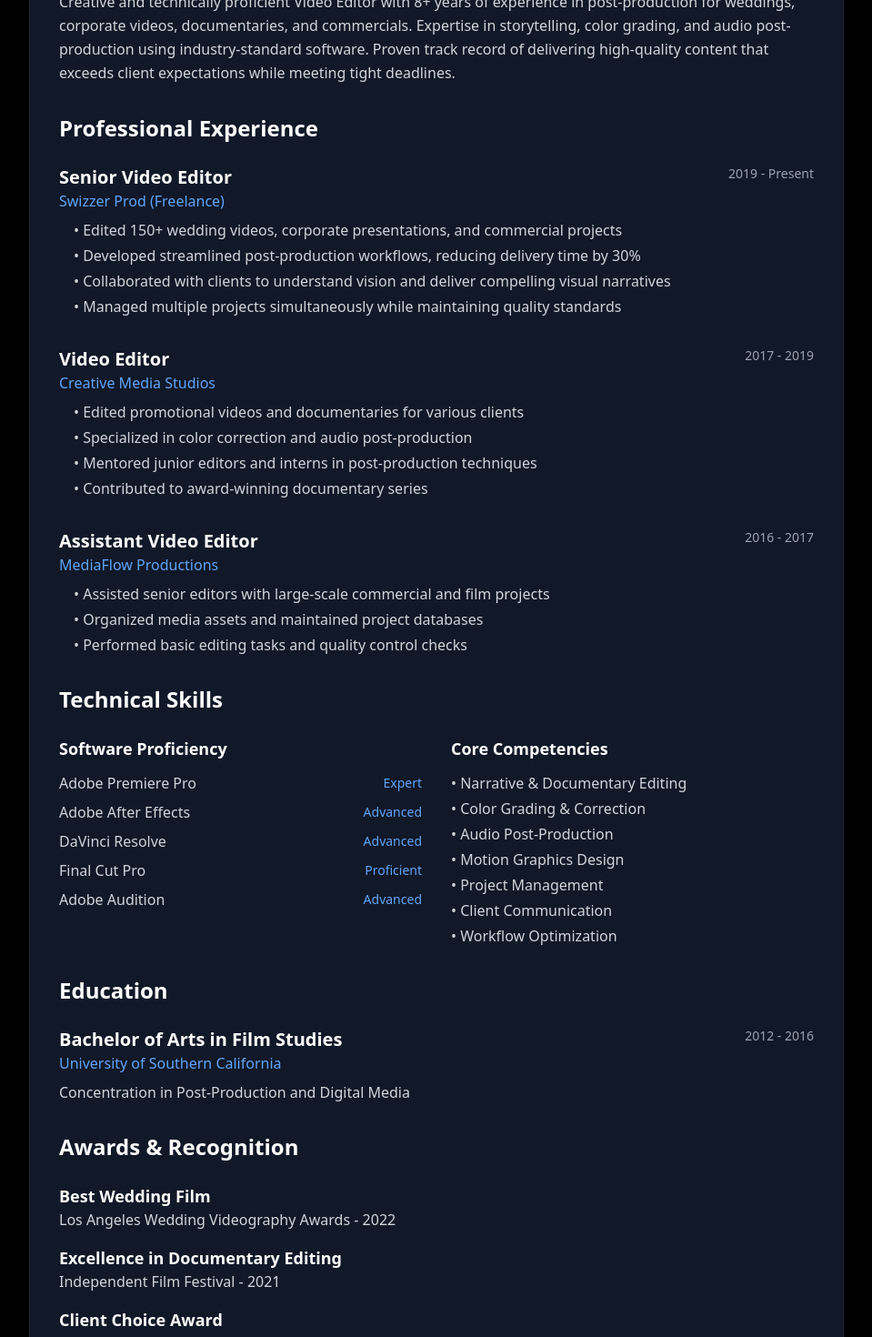
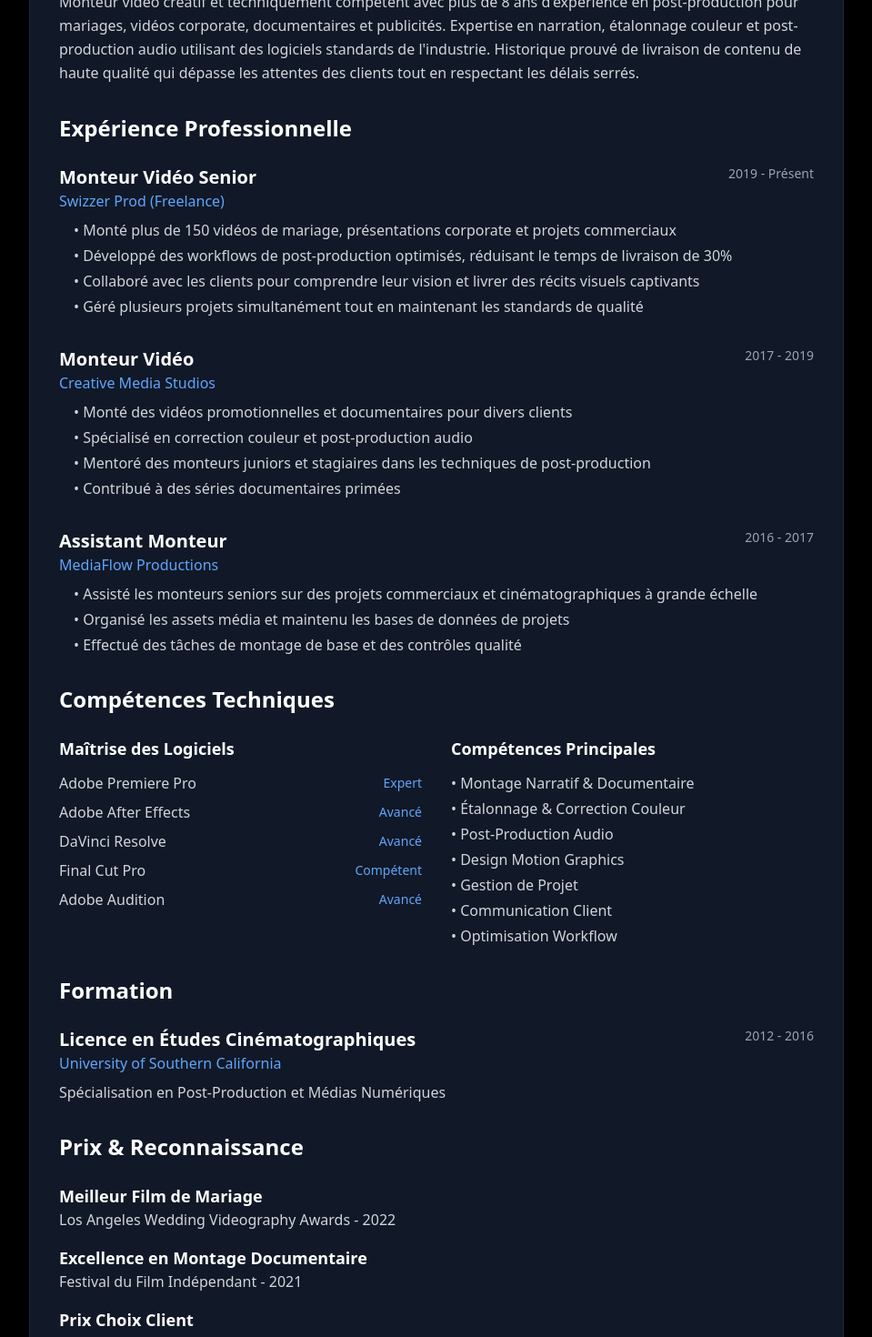
Before and after one commit to guillaumelineatte/SwizzerProd, a Next.js app: page /resume in a window 1280 px wide. Shown: the part 340-1810 px from the top of the page at 91% size, without its empty margins (160-1119 px from the left). Built offline with nearby package versions, Linux system fonts and the light colour scheme.

Commit message:
fix: retire basePath et améliore gestion des assets pour GitHub Pages

```diff
--- a/app/resume/page.tsx
+++ b/app/resume/page.tsx
@@ -22,7 +22,7 @@ export default function Resume() {
                   />
                   <div>
                     <h1 className="text-3xl font-bold mb-2">Alex Thompson</h1>
-                    <p className="text-xl opacity-90">Senior Video Editor & Post-Production Specialist</p>
+                    <p className="text-xl opacity-90">Monteur Vidéo Senior & Spécialiste Post-Production</p>
                     <div className="flex items-center space-x-6 mt-3 text-sm">
                       <span>alex@alexedits.com</span>
                       <span>+1 (555) 123-4567</span>
@@ -34,70 +34,70 @@ export default function Resume() {
 
               <div className="p-8">
                 <section className="mb-8">
-                  <h2 className="text-2xl font-bold text-white mb-4">Professional Summary</h2>
+                  <h2 className="text-2xl font-bold text-white mb-4">Résumé Professionnel</h2>
                   <p className="text-gray-300 leading-relaxed">
-                    Creative and technically proficient Video Editor with 8+ years of experience in post-production for weddings, corporate videos, documentaries, and commercials. Expertise in storytelling, color grading, and audio post-production using industry-standard software. Proven track record of delivering high-quality content that exceeds client expectations while meeting tight deadlines.
+                    Monteur vidéo créatif et techniquement compétent avec plus de 8 ans d'expérience en post-production pour mariages, vidéos corporate, documentaires et publicités. Expertise en narration, étalonnage couleur et post-production audio utilisant des logiciels standards de l'industrie. Historique prouvé de livraison de contenu de haute qualité qui dépasse les attentes des clients tout en respectant les délais serrés.
                   </p>
                 </section>
 
                 <section className="mb-8">
-                  <h2 className="text-2xl font-bold text-white mb-6">Professional Experience</h2>
+                  <h2 className="text-2xl font-bold text-white mb-6">Expérience Professionnelle</h2>
 
                   <div className="space-y-8">
                     <div>
                       <div className="flex justify-between items-start mb-2">
                         <div>
-                          <h3 className="text-xl font-semibold text-white">Senior Video Editor</h3>
+                          <h3 className="text-xl font-semibold text-white">Monteur Vidéo Senior</h3>
                           <p className="text-blue-400 font-medium">Swizzer Prod (Freelance)</p>
                         </div>
-                        <span className="text-gray-400 text-sm">2019 - Present</span>
+                        <span className="text-gray-400 text-sm">2019 - Présent</span>
                       </div>
                       <ul className="text-gray-300 space-y-1 ml-4">
-                        <li>• Edited 150+ wedding videos, corporate presentations, and commercial projects</li>
-                        <li>• Developed streamlined post-production workflows, reducing delivery time by 30%</li>
-                        <li>• Collaborated with clients to understand vision and deliver compelling visual narratives</li>
-                        <li>• Managed multiple projects simultaneously while maintaining quality standards</li>
+                        <li>• Monté plus de 150 vidéos de mariage, présentations corporate et projets commerciaux</li>
+                        <li>• Développé des workflows de post-production optimisés, réduisant le temps de livraison de 30%</li>
+                        <li>• Collaboré avec les clients pour comprendre leur vision et livrer des récits visuels captivants</li>
+                        <li>• Géré plusieurs projets simultanément tout en maintenant les standards de qualité</li>
                       </ul>
                     </div>
 
                     <div>
                       <div className="flex justify-between items-start mb-2">
                         <div>
-                          <h3 className="text-xl font-semibold text-white">Video Editor</h3>
+                          <h3 className="text-xl font-semibold text-white">Monteur Vidéo</h3>
                           <p className="text-blue-400 font-medium">Creative Media Studios</p>
                         </div>
                         <span className="text-gray-400 text-sm">2017 - 2019</span>
                       </div>
                       <ul className="text-gray-300 space-y-1 ml-4">
-                        <li>• Edited promotional videos and documentaries for various clients</li>
-                        <li>• Specialized in color correction and audio post-production</li>
-                        <li>• Mentored junior editors and interns in post-production techniques</li>
-                        <li>• Contributed to award-winning documentary series</li>
+                        <li>• Monté des vidéos promotionnelles et documentaires pour divers clients</li>
+                        <li>• Spécialisé en correction couleur et post-production audio</li>
+                        <li>• Mentoré des monteurs juniors et stagiaires dans les techniques de post-production</li>
+                        <li>• Contribué à des séries documentaires primées</li>
                       </ul>
                     </div>
 
                     <div>
                       <div className="flex justify-between items-start mb-2">
                         <div>
-                          <h3 className="text-xl font-semibold text-white">Assistant Video Editor</h3>
+                          <h3 className="text-xl font-semibold text-white">Assistant Monteur</h3>
                           <p className="text-blue-400 font-medium">MediaFlow Productions</p>
                         </div>
                         <span className="text-gray-400 text-sm">2016 - 2017</span>
                       </div>
                       <ul className="text-gray-300 space-y-1 ml-4">
-                        <li>• Assisted senior editors with large-scale commercial and film projects</li>
-                        <li>• Organized media assets and maintained project databases</li>
-                        <li>• Performed basic editing tasks and quality control checks</li>
+                        <li>• Assisté les monteurs seniors sur des projets commerciaux et cinématographiques à grande échelle</li>
+                        <li>• Organisé les assets média et maintenu les bases de données de projets</li>
+                        <li>• Effectué des tâches de montage de base et des contrôles qualité</li>
                       </ul>
                     </div>
                   </div>
                 </section>
 
                 <section className="mb-8">
-                  <h2 className="text-2xl font-bold text-white mb-6">Technical Skills</h2>
+                  <h2 className="text-2xl font-bold text-white mb-6">Compétences Techniques</h2>
                   <div className="grid md:grid-cols-2 gap-8">
                     <div>
-                      <h3 className="text-lg font-semibold text-white mb-3">Software Proficiency</h3>
+                      <h3 className="text-lg font-semibold text-white mb-3">Maîtrise des Logiciels</h3>
                       <div className="space-y-2">
                         <div className="flex justify-between items-center">
                           <span className="text-gray-300">Adobe Premiere Pro</span>
@@ -105,64 +105,64 @@ export default function Resume() {
                         </div>
                         <div className="flex justify-between items-center">
                           <span className="text-gray-300">Adobe After Effects</span>
-                          <span className="text-sm text-blue-400 font-medium">Advanced</span>
+                          <span className="text-sm text-blue-400 font-medium">Avancé</span>
                         </div>
                         <div className="flex justify-between items-center">
                           <span className="text-gray-300">DaVinci Resolve</span>
-                          <span className="text-sm text-blue-400 font-medium">Advanced</span>
+                          <span className="text-sm text-blue-400 font-medium">Avancé</span>
                         </div>
                         <div className="flex justify-between items-center">
                           <span className="text-gray-300">Final Cut Pro</span>
-                          <span className="text-sm text-blue-400 font-medium">Proficient</span>
+                          <span className="text-sm text-blue-400 font-medium">Compétent</span>
                         </div>
                         <div className="flex justify-between items-center">
                           <span className="text-gray-300">Adobe Audition</span>
-                          <span className="text-sm text-blue-400 font-medium">Advanced</span>
+                          <span className="text-sm text-blue-400 font-medium">Avancé</span>
                         </div>
                       </div>
                     </div>
                     <div>
-                      <h3 className="text-lg font-semibold text-white mb-3">Core Competencies</h3>
+                      <h3 className="text-lg font-semibold text-white mb-3">Compétences Principales</h3>
                       <ul className="text-gray-300 space-y-1">
-                        <li>• Narrative & Documentary Editing</li>
-                        <li>• Color Grading & Correction</li>
-                        <li>• Audio Post-Production</li>
-                        <li>• Motion Graphics Design</li>
-                        <li>• Project Management</li>
-                        <li>• Client Communication</li>
-                        <li>• Workflow Optimization</li>
+                        <li>• Montage Narratif & Documentaire</li>
+                        <li>• Étalonnage & Correction Couleur</li>
+                        <li>• Post-Production Audio</li>
+                        <li>• Design Motion Graphics</li>
+                        <li>• Gestion de Projet</li>
+                        <li>• Communication Client</li>
+                        <li>• Optimisation Workflow</li>
                       </ul>
                     </div>
                   </div>
                 </section>
 
                 <section className="mb-8">
-                  <h2 className="text-2xl font-bold text-white mb-6">Education</h2>
+                  <h2 className="text-2xl font-bold text-white mb-6">Formation</h2>
                   <div>
                     <div className="flex justify-between items-start mb-2">
                       <div>
-                        <h3 className="text-xl font-semibold text-white">Bachelor of Arts in Film Studies</h3>
+                        <h3 className="text-xl font-semibold text-white">Licence en Études Cinématographiques</h3>
                         <p className="text-blue-400 font-medium">University of Southern California</p>
                       </div>
                       <span className="text-gray-400 text-sm">2012 - 2016</span>
                     </div>
-                    <p className="text-gray-300">Concentration in Post-Production and Digital Media</p>
+                    <p className="text-gray-300">Spécialisation en Post-Production et Médias Numériques</p>
                   </div>
                 </section>
 
                 <section>
-                  <h2 className="text-2xl font-bold text-white mb-6">Awards & Recognition</h2>
+                  <h2 className="text-2xl font-bold text-white mb-6">Prix & Reconnaissance</h2>
                   <div className="space-y-4">
                     <div>
-                      <h3 className="text-lg font-semibold text-white">Best Wedding Film</h3>
+                      <h3 className="text-lg font-semibold text-white">Meilleur Film de Mariage</h3>
                       <p className="text-gray-300">Los Angeles Wedding Videography Awards - 2022</p>
                     </div>
                     <div>
-                      <h3 className="text-lg font-semibold text-white">Excellence in Documentary Editing</h3>
-                      <p className="text-gray-300">Independent Film Festival - 2021</p>
+                      <h3 className="text-lg font-semibold text-white">Excellence en Montage Documentaire</h3>
+                      <p className="text-gray-300">Festival du Film Indépendant - 2021</p>
                     </div>
                     <div>
-                      <h3 className="text-lg font-semibold text-white">Client Choice Award</h3>
+                      <h3 className="text-lg font-semibold text-white">Prix Choix Client</h3>
                       <p className="text-gray-300">Creative Media Studios - 2019</p>
                     </div>
                   </div>
@@ -172,7 +172,7 @@ export default function Resume() {
               <div className="bg-black px-8 py-6">
                 <button className="bg-blue-600 hover:bg-blue-700 text-white px-6 py-3 rounded-lg font-semibold transition-colors cursor-pointer whitespace-nowrap">
                   <i className="ri-download-line mr-2"></i>
-                  Download PDF Resume
+                  Télécharger le CV en PDF
                 </button>
               </div>
             </div>
--- a/next.config.ts
+++ b/next.config.ts
@@ -3,8 +3,6 @@ import type { NextConfig } from "next";
 const nextConfig: NextConfig = {
   output: "export",
   trailingSlash: true,
-  basePath: process.env.NODE_ENV === 'production' ? '/SwizzerProd' : '',
-  assetPrefix: process.env.NODE_ENV === 'production' ? '/SwizzerProd' : '',
   images: {
     unoptimized: true,
   },
```
